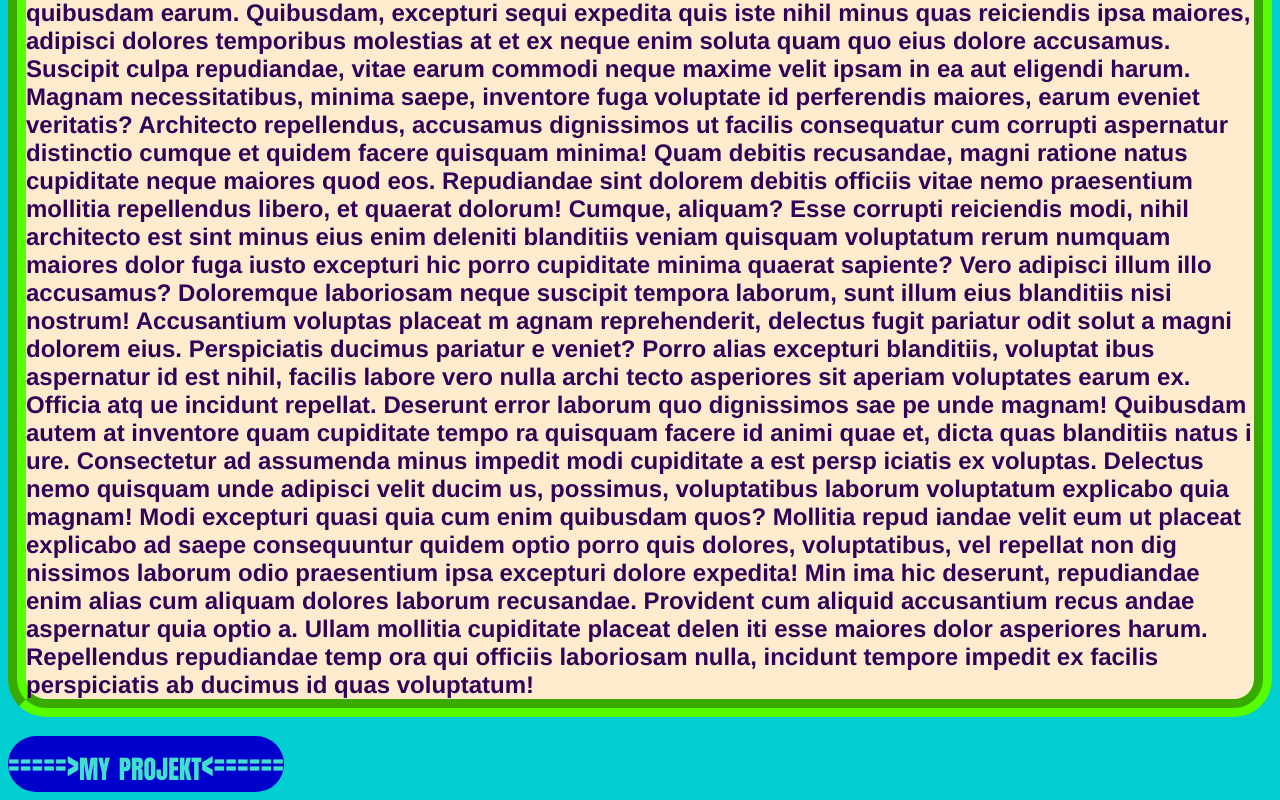
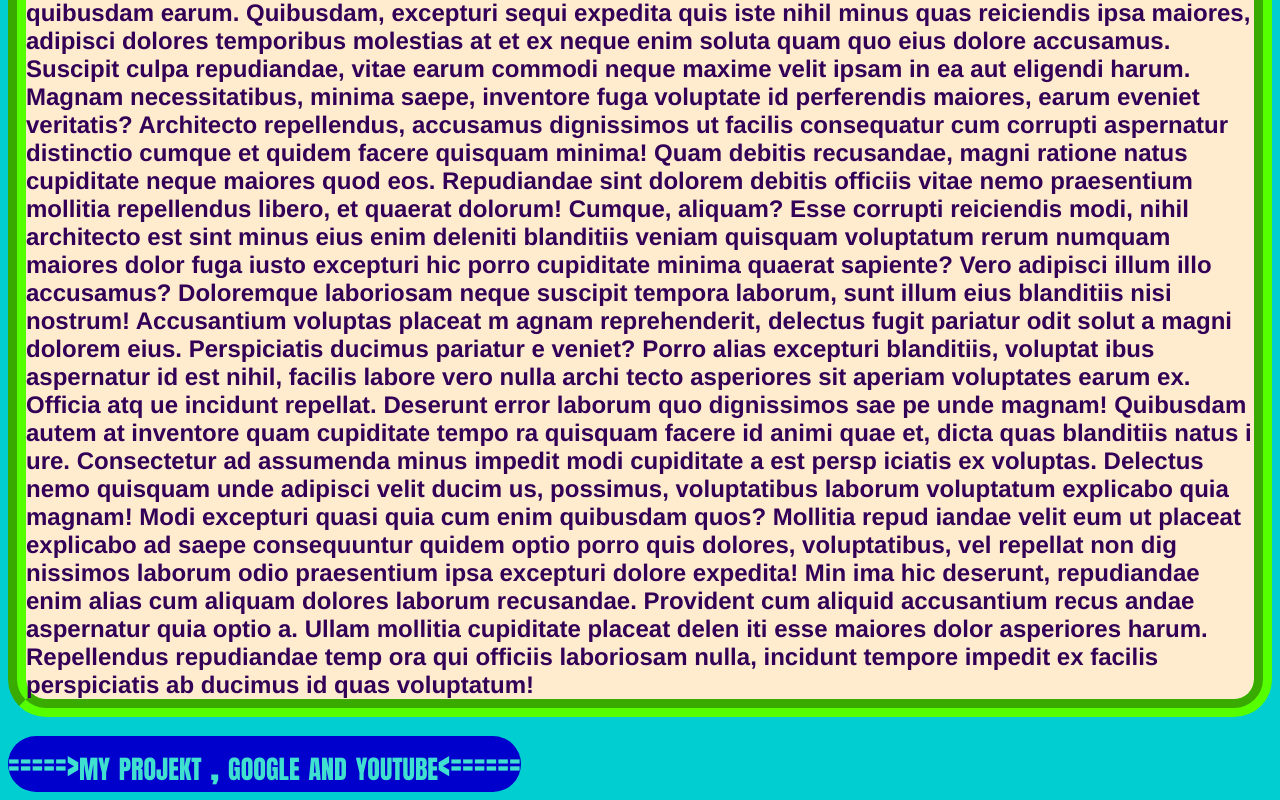
Before and after one commit to Maqsudergashev/personalmy.com, a plain HTML site: page index.html in a window 1280 px wide. Shown: the part 4293-5093 px from the top of the page. Drawn offline with Linux system fonts and the light colour scheme.

Commit message:
Update index.html

```diff
--- a/index.html
+++ b/index.html
@@ -89,6 +89,6 @@
         ora qui officiis laboriosam nulla, incidunt tempore impedit ex facilis
         perspiciatis ab ducimus id quas voluptatum!
     </h2>
-    <a href="index2.html">=====>my projekt<======</a>
+    <a href="index2.html">=====>my projekt  , google and youtube<======</a>
 </body>
 </html>
```
